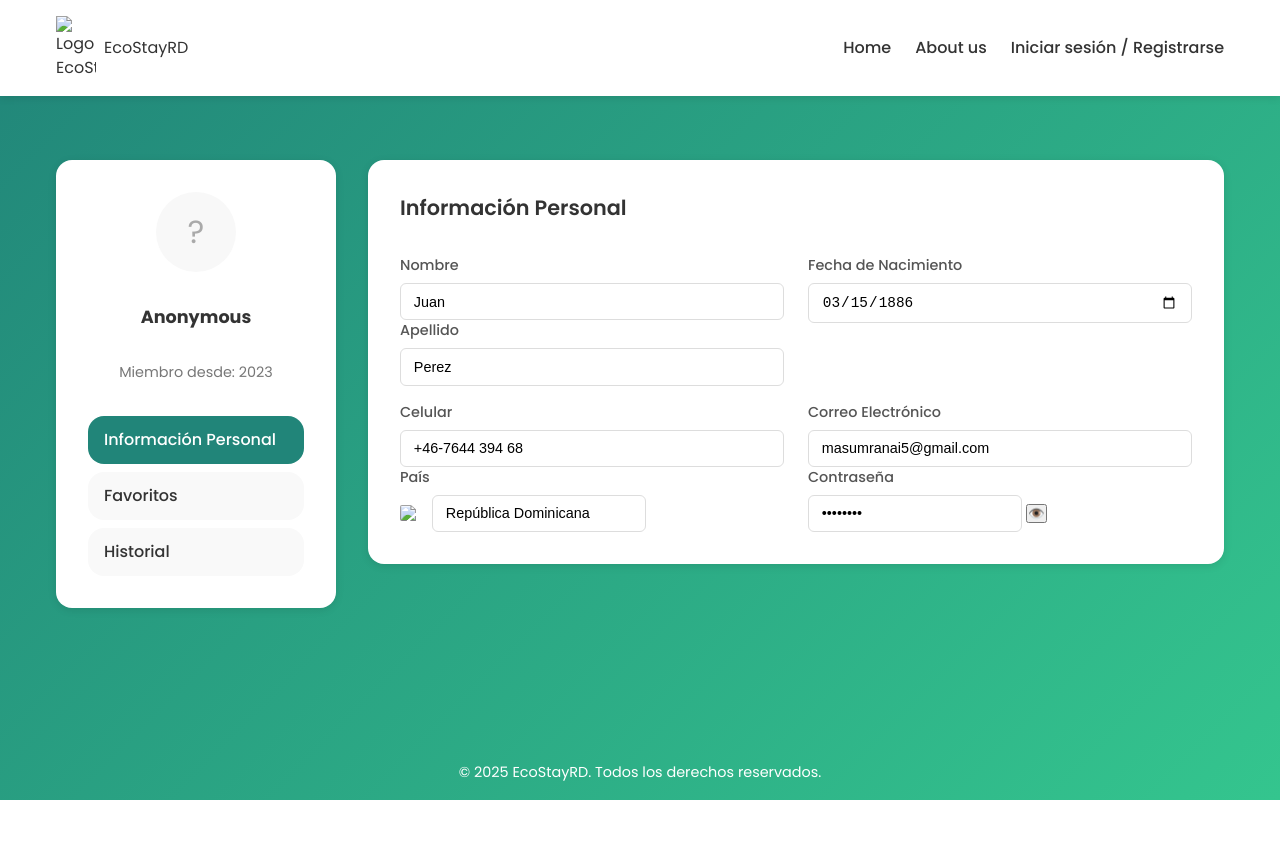
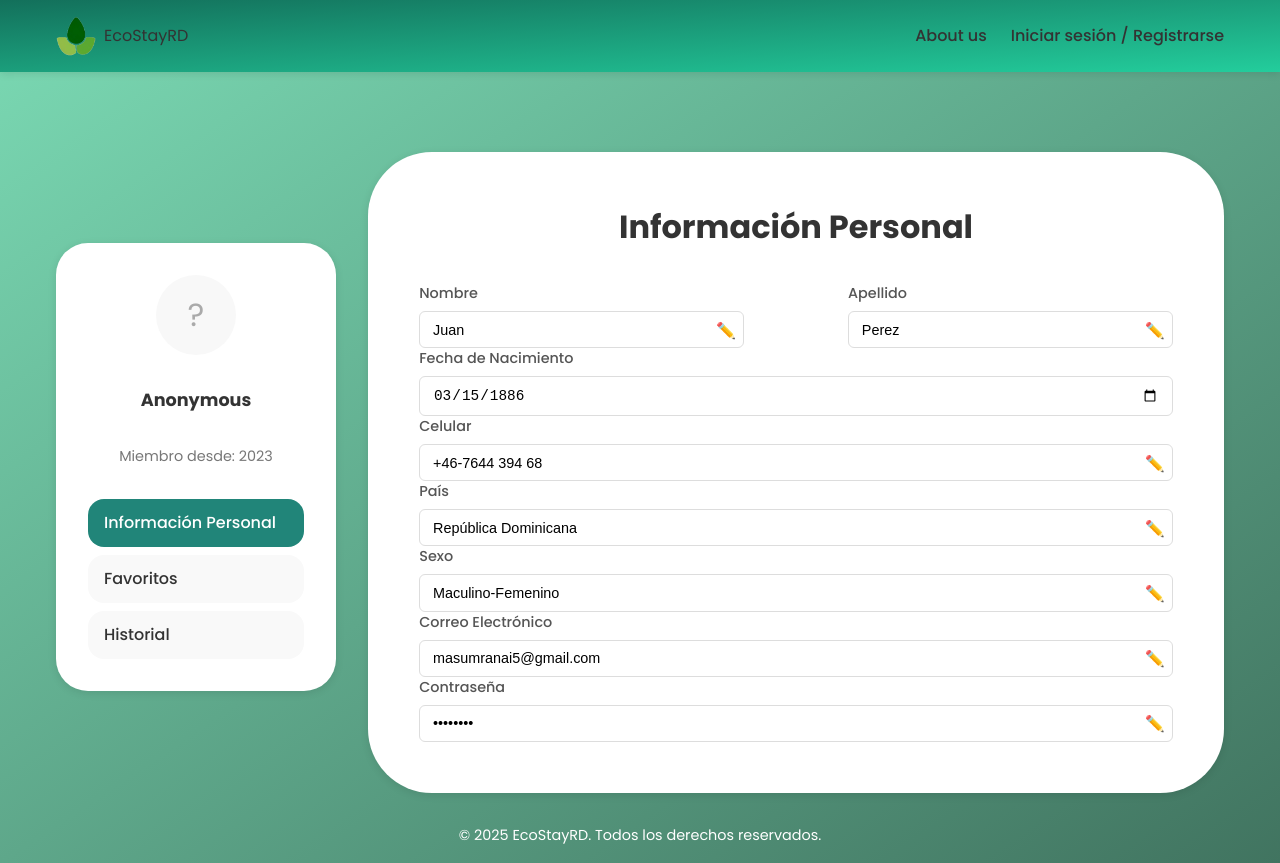
Before and after one commit to Chriss52/Eco, a website: page htlm/Perfil.html in a window 1280 px wide. Before the commit the page ends 800 px from the top, so only its background shows below. Drawn offline with Linux system fonts and the light colour scheme; files that its build step writes are made by us from their sources.

Commit message:
El ayer es historia, el mañana es un misterio, pero el hoy es un regalo. Por eso se llama presente

```diff
--- a/css/perfilstyle.css
+++ b/css/perfilstyle.css
@@ -19,6 +19,44 @@
   --max-width: 1200px;
 }
 
+/*------------------------------------------------------------*/
+.input-icon {
+  position: relative;
+  width: 100%;
+}
+
+.input-icon input {
+  width: 100%;
+  padding-right: 2.5rem; /* Espacio para el botón */
+  padding-left: 0.8rem;
+  padding-top: 0.6rem;
+  padding-bottom: 0.6rem;
+  border: 1px solid var(--color-border);
+  border-radius: 6px;
+  font-size: 0.9rem;
+  box-sizing: border-box;
+}
+
+.input-icon button.icon-button {
+  position: absolute;
+  right: 0.5rem;
+  top: 50%;
+  transform: translateY(-50%);
+  border: none;
+  background: transparent;
+  cursor: pointer;
+  font-size: 1rem;
+  color: #666;
+  padding: 0;
+  display: flex;
+  align-items: center;
+  justify-content: center;
+}
+
+.input-icon button.icon-button:hover {
+  color: var(--color-primary);
+}
+
 /* =======================================================
    RESET y ESTILOS BASE
 ======================================================= */
@@ -30,11 +68,7 @@
 
 body {
   font-family: "Poppins", sans-serif;
-  background: linear-gradient(
-    135deg,
-    var(--color-primary) 0%,
-    var(--color-primary-light) 100%
-  );
+  background: linear-gradient(to bottom right, #7bdab4, #417460);
   color: var(--color-text);
   line-height: 1.5;
   min-height: 100vh;
@@ -57,7 +91,7 @@ a {
 ======================================================= */
 header {
   width: 100%;
-  background-color: var(--color-white);
+  background: linear-gradient(to bottom right, #13705b, #23cd9c);
   box-shadow: 0 2px 8px rgba(0, 0, 0, 0.1);
   margin-bottom: var(--spacing-lg);
 }
@@ -116,6 +150,7 @@ main {
   display: flex;
   flex-direction: column;
   gap: var(--spacing-lg);
+  margin-top: 1rem;
 }
 
 @media (min-width: 900px) {
@@ -130,7 +165,7 @@ main {
 ======================================================= */
 .profile-sidebar {
   background-color: var(--color-white);
-  border-radius: var(--radius-base);
+  border-radius: 2rem;
   padding: var(--spacing-lg);
   box-shadow: 0 2px 8px rgba(0, 0, 0, 0.1);
   max-width: 280px;
@@ -139,6 +174,7 @@ main {
   flex-direction: column;
   align-items: center;
   gap: var(--spacing-lg);
+  margin-top: 5.7rem;
 }
 
 .profile-avatar {
@@ -196,16 +232,18 @@ main {
 .profile-main {
   flex: 1;
   background-color: var(--color-white);
-  border-radius: var(--radius-base);
+  border-radius: 4rem;
   box-shadow: 0 2px 8px rgba(0, 0, 0, 0.1);
-  padding: var(--spacing-lg);
+  padding: 3.2rem;
+  min-height: 400px;
 }
 
 .profile-main h2 {
   margin-bottom: var(--spacing-base);
-  font-size: 1.3rem;
-  font-weight: 600;
+  font-size: 2rem; /* más grande */
+  font-weight: 700;
   color: var(--color-text);
+  text-align: center; /* centrado */
 }
 
 /* =======================================================
@@ -214,7 +252,7 @@ main {
 .profile-form {
   display: grid;
   grid-template-columns: 1fr 1fr;
-  gap: 1rem 1.5rem;
+  gap: 6rem 6.5rem;
   margin-top: var(--spacing-lg);
 }
 
--- a/htlm/Perfil.html
+++ b/htlm/Perfil.html
@@ -8,19 +8,19 @@
       href="https://fonts.googleapis.com/css2?family=Poppins:wght@400;500;600;700&display=swap"
       rel="stylesheet"
     />
-    <link rel="stylesheet" href="css/perfilstyle.css" />
+    <link rel="stylesheet" href="/css/perfilstyle.css" />
   </head>
   <body>
     <!-- HEADER -->
     <header>
       <div class="navbar">
         <div class="navbar-logo">
-          <img src="assets/logo-ecostayrd.png" alt="Logo EcoStayRD" />
+          <img src="/assets/logooo.png" alt="Logo EcoStayRD" />
           <span>EcoStayRD</span>
         </div>
         <nav class="navbar-menu">
           <ul>
-            <li><a href="#">Home</a></li>
+
             <li><a href="#">About us</a></li>
             <li><a href="login1.html">Iniciar sesión / Registrarse</a></li>
           </ul>
@@ -49,64 +49,141 @@
         <section class="profile-main">
           <h2>Información Personal</h2>
           <form class="profile-form">
-            <!-- Fila: Nombre + Apellido -->
-            <div class="form-row">
+            <!-- Nombre -->
             <div class="form-field">
               <label for="nombre">Nombre</label>
+              <div class="input-icon">
                 <input
                   type="text"
                   id="nombre"
                   value="Juan"
                   placeholder="Ej: María"
                 />
+                <button
+                  type="button"
+                  class="icon-button"
+                  onclick="editarCampo('nombre')"
+                >
+                  ✏️
+                </button>
               </div>
+            </div>
+
+            <!-- Apellido -->
             <div class="form-field">
               <label for="apellido">Apellido</label>
+              <div class="input-icon">
                 <input
                   type="text"
                   id="apellido"
                   value="Perez"
                   placeholder="Ej: García"
                 />
+                <button
+                  type="button"
+                  class="icon-button"
+                  onclick="editarCampo('apellido')"
+                >
+                  ✏️
+                </button>
               </div>
             </div>
+          </form>
 
           <!-- Fecha de Nacimiento -->
           <div class="form-field">
             <label for="fecha-nacimiento">Fecha de Nacimiento</label>
+            <div class="input-icon">
               <input type="date" id="fecha-nacimiento" value="1886-03-15" />
+              <button
+                type="button"
+                class="icon-button"
+                onclick="editarCampo('fecha-nacimiento')"
+              ></button>
+            </div>
           </div>
 
-            <!-- Fila: Celular + País -->
+          <!-- Celular -->
           <div class="form-row">
             <div class="form-field">
               <label for="celular">Celular</label>
+              <div class="input-icon">
                 <input type="tel" id="celular" value="+46-7644 394 68" />
-              </div>
-              <div class="form-field">
-                <label for="pais">País</label>
-                <div class="flag-container">
-                  <img src="assets/bandera-rd.png" alt="República Dominicana" />
-                  <input type="text" id="pais" value="República Dominicana" />
+                <button
+                  type="button"
+                  class="icon-button"
+                  onclick="editarCampo('celular')"
+                >
+                  ✏️
+                </button>
               </div>
             </div>
           </div>
 
-            <!-- Fila: Email + Contraseña -->
+          <!-- País -->
+          <div class="form-row">
+            <div class="form-field">
+              <label for="pais">País</label>
+              <div class="input-icon">
+                <input type="text" id="pais" value="República Dominicana" />
+                <button
+                  type="button"
+                  class="icon-button"
+                  onclick="editarCampo('pais')"
+                >
+                  ✏️
+                </button>
+              </div>
+            </div>
+          </div>
+
+                    <!-- País -->
+                    <div class="form-row">
+                      <div class="form-field">
+                        <label for="pais">Sexo</label>
+                        <div class="input-icon">
+                          <input type="text" id="pais" value="Maculino-Femenino" />
+                          <button
+                            type="button"
+                            class="icon-button"
+                            onclick="editarCampo('pais')"
+                          >
+                            ✏️
+                          </button>
+                        </div>
+                      </div>
+                    </div>
+
+          <!-- Correo y Contraseña -->
           <div class="form-row">
             <div class="form-field">
               <label for="correo">Correo Electrónico</label>
+              <div class="input-icon">
                 <input type="email" id="correo" value="masumranai5@gmail.com" />
+                <button
+                  type="button"
+                  class="icon-button"
+                  onclick="editarCampo('correo')"
+                >
+                  ✏️
+                </button>
               </div>
+            </div>
+
             <div class="form-field">
               <label for="contrasena">Contraseña</label>
-                <div class="password-field">
+              <div class="input-icon">
                 <input type="password" id="contrasena" value="********" />
-                  <button type="button" class="show-password">👁️</button>
+                <button
+                  type="button"
+                  class="icon-button class="show-password"
+                  onclick="editarCampo('contrasena')"
+                >
+                  ✏️
+                </button>
               </div>
             </div>
           </div>
-          </form>
         </section>
       </div>
     </main>
@@ -117,14 +194,11 @@
     </footer>
 
     <script>
-      // Script para mostrar/ocultar contraseña
-      document
-        .querySelector(".show-password")
-        .addEventListener("click", function () {
-          const passwordField = document.getElementById("contrasena");
-          passwordField.type =
-            passwordField.type === "password" ? "text" : "password";
-        });
+      function editarCampo(id) {
+        const campo = document.getElementById(id);
+        campo.focus();
+        campo.select();
+      }
     </script>
   </body>
 </html>
```
Also changed, not shown: Perfil.html (added, +130 -0 lines). Lines whose indentation alone changed are shown as unchanged.
